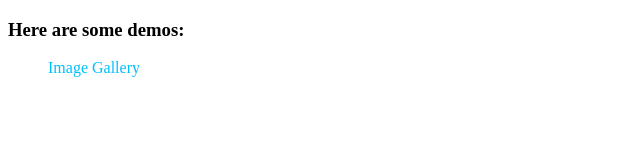
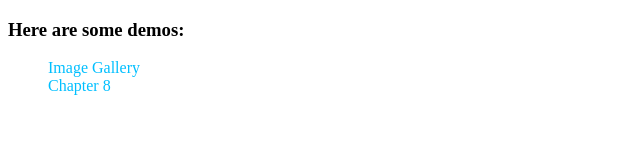
Before and after one commit to Mingmingcome/JavaScriptDOM, a plain HTML site: page index.html in a window 1280 px wide. Shown: the full height of the page, 0-640 px from the left. Drawn offline with Linux system fonts and the light colour scheme.

Commit message:
Update index.html

```diff
--- a/index.html
+++ b/index.html
@@ -22,6 +22,7 @@
 	<h3>Here are some demos:</h3>
 	<ul>
 		<li><a href="chapter7.html">Image Gallery</a></li>
+		<li><a href="charter8.html">Chapter 8</a></li>
 	</ul>
 
 </body>
```
